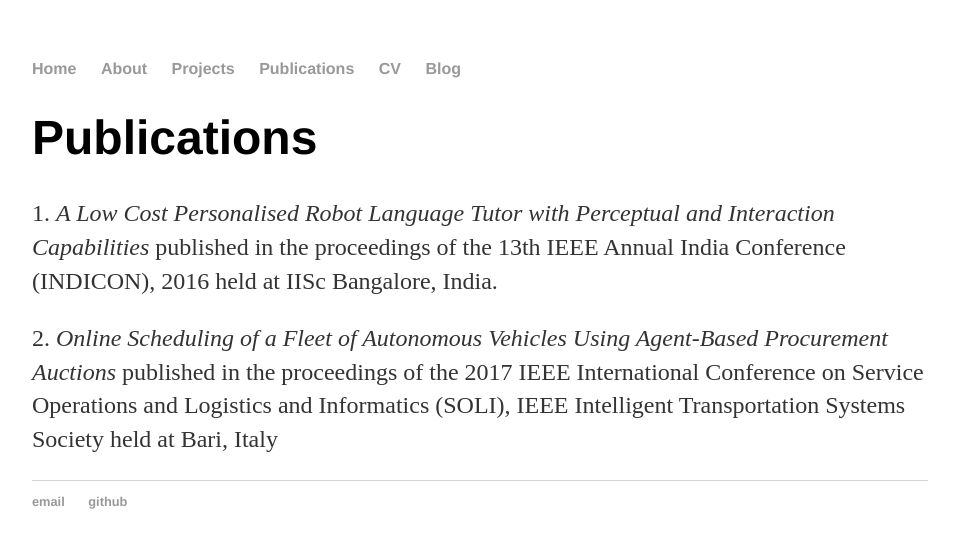
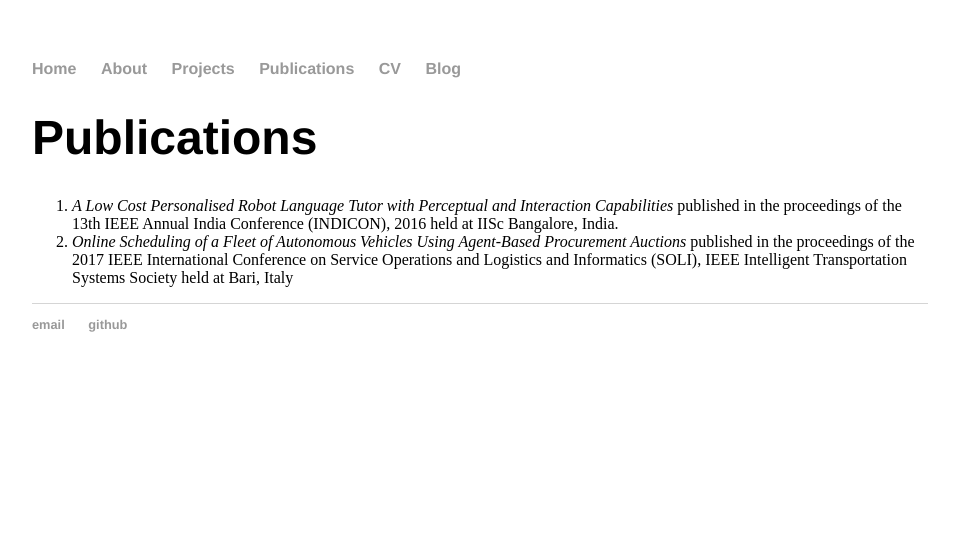
Before and after one commit to megh1241/megh1241.github.io, a Jekyll site: the page built from publications/index.html, in a window 1280 px wide. Shown: the top 548 px of the page, without its empty margins (160-1119 px from the left). Built offline with Jekyll 4.4.1, drawn with Linux system fonts in a browser that asks for light colours.

Commit message:
Update index.html

```diff
--- a/publications/index.html
+++ b/publications/index.html
@@ -4,11 +4,15 @@ title: Meghana Madhyastha
 ---
 <div class="blurb">
 	<h1>Publications</h1>
-<p>1. <i> A Low Cost Personalised Robot Language Tutor with Perceptual and Interaction
-Capabilities</i> published in the proceedings of the 13th IEEE Annual
-	India Conference (INDICON), 2016 held at IISc Bangalore, India.</p>
-<p>2. <i>Online Scheduling of a Fleet of Autonomous Vehicles Using Agent-Based Procurement Auctions</i>
+
+<ol>
+    <li><i> A Low Cost Personalised Robot Language Tutor with Perceptual and Interaction
+              Capabilities</i> published in the proceedings of the 13th IEEE Annual
+	      India Conference (INDICON), 2016 held at IISc Bangalore, India.</li>
+    <li><i> Online Scheduling of a Fleet of Autonomous Vehicles Using Agent-Based Procurement Auctions</i>
 	published in the proceedings of the 2017 IEEE International
 	Conference on Service Operations and Logistics and Informatics (SOLI), IEEE Intelligent Transportation
-Systems Society held at Bari, Italy </p>
+	Systems Society held at Bari, Italy </li>
+</ol>
+
 </div><!-- /.blurb -->
```
